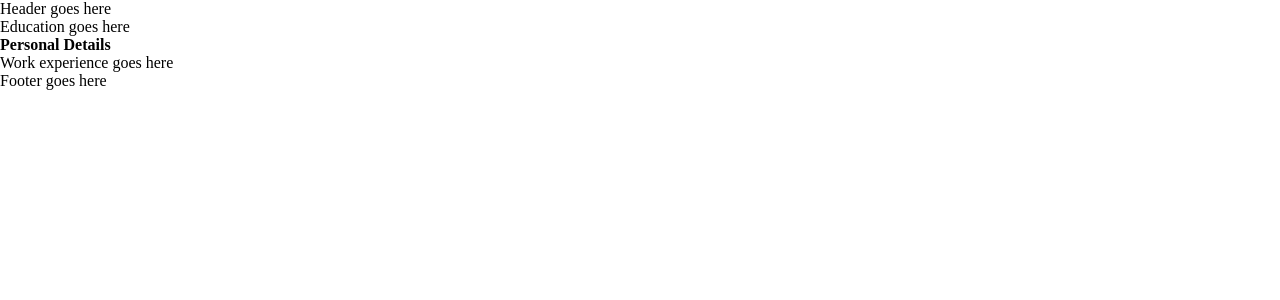
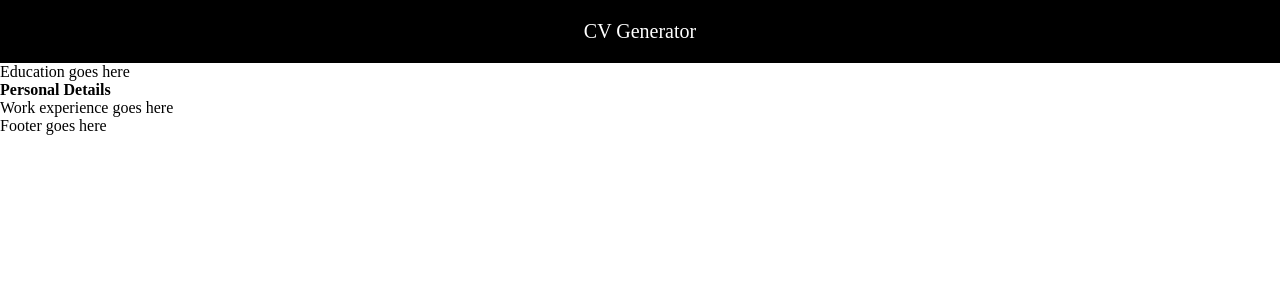
Before and after one commit to KenImade/cv-app, a React (Create React App) app: page / in a window 1280 px wide. Shown: the top 300 px of the page. Built offline with nearby package versions, Linux system fonts and the light colour scheme.

Commit message:
designed header

```diff
--- a/src/components/Header.js
+++ b/src/components/Header.js
@@ -1,10 +1,13 @@
 import React, { Component } from "react";
+import "../styles/Header.css"
 
 class Header extends Component {
 
     render() {
         return (
-            <p>Header goes here</p>
+            <header className="header">
+                <p className="header--title">CV Generator</p>
+            </header>
         )
     }
 };
--- a/src/styles/Header.css
+++ b/src/styles/Header.css
@@ -0,0 +1,13 @@
+.header {
+    display: flex;
+    padding: 20px;
+    align-items: center;
+    justify-content: center;
+    background-color: black;
+}
+
+.header--title {
+    font-size: 20px;
+    text-align: center;
+    color: #fff;
+}
```
